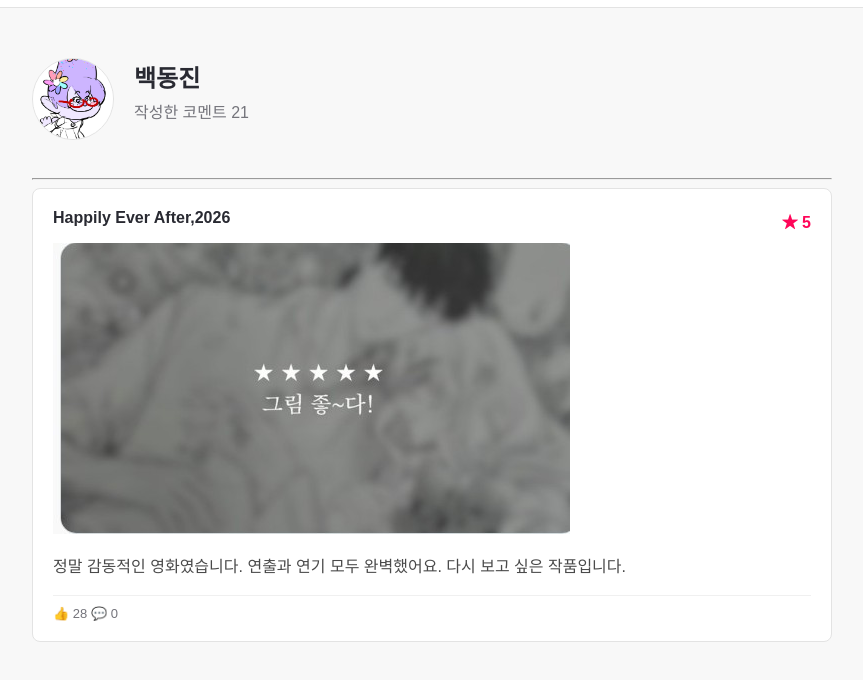
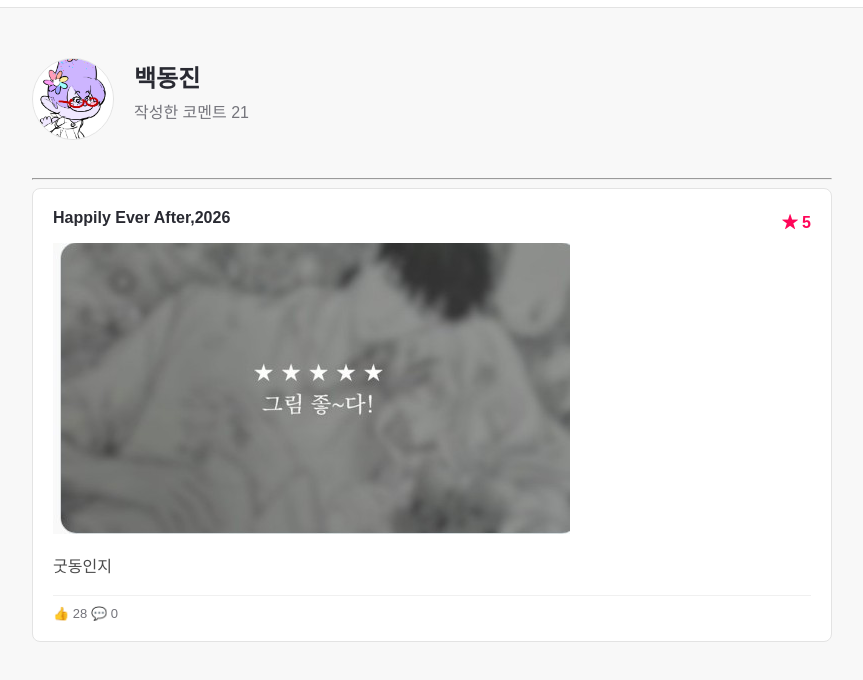
Before and after one commit to mingoos99-ui/my-pedia, a plain HTML site: page index.html in a window 1280 px wide. Shown: the part 76-756 px from the top of the page, without its empty margins (208-1071 px from the left). Drawn offline with Linux system fonts and the light colour scheme.

Commit message:
Update index.html

```diff
--- a/index.html
+++ b/index.html
@@ -35,7 +35,7 @@
 <div class="comment-content">
     <img src="testimg.jpg" class="movie-poster">
         <p class="comment-text">
-        정말 감동적인 영화였습니다. 연출과 연기 모두 완벽했어요. 다시 보고 싶은 작품입니다.
+        굿동인지
                     </p>
                 <div class="card-footer">
                     <span>👍 28</span>
```
